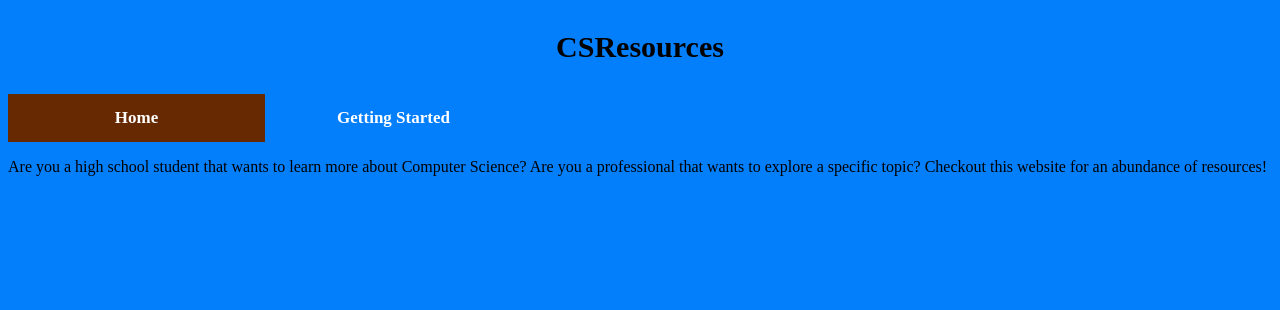
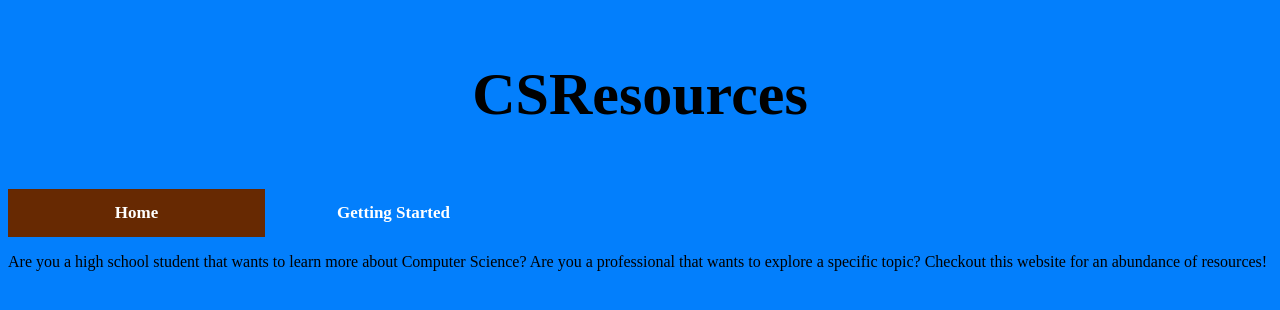
Before and after one commit to Jadacumber/CSresources.github.io, a plain HTML site: page docs/index.html in a window 1280 px wide. Drawn offline with Linux system fonts and the light colour scheme.

Commit message:
Update index.html

```diff
--- a/docs/index.html
+++ b/docs/index.html
@@ -6,8 +6,8 @@
         <style>
             #title {
                 text-align:center;
-                font-size: 30px;
-                font-color: rgb(28,55,82);
+                font-size: 60px;
+                font-color: rgb(28,55,100);
             }
             body {
                 background-color: rgb(3,127,252);
```
